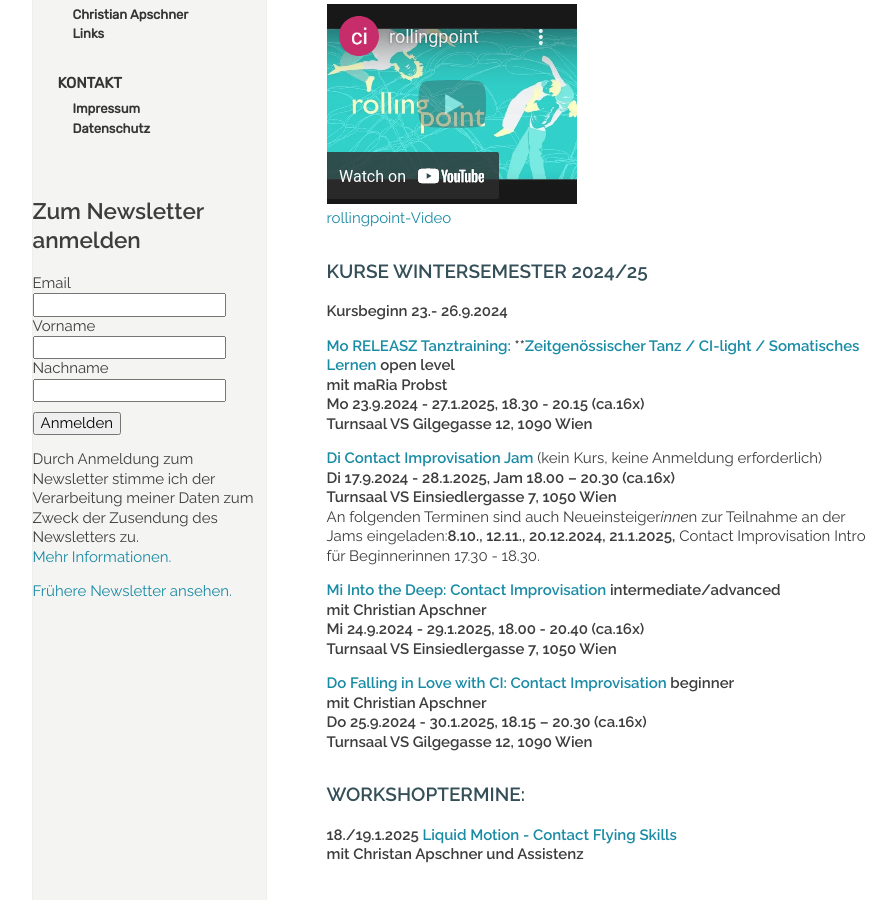
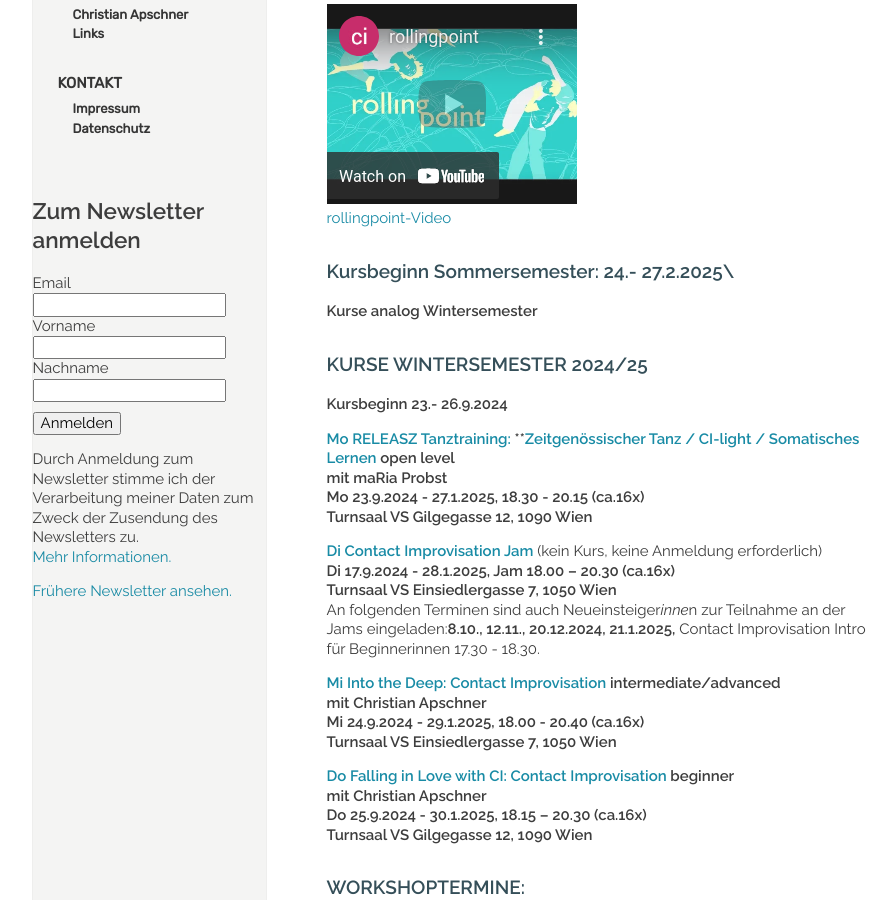
Before and after one commit to manulari/rollingpointat, a Jekyll site: the page built from _pages_de/index.md, in a window 1280 px wide and 900 px high, scrolled down 864 px. Shown: the whole window, without its empty margins (152-1048 px from the left). Built offline with Jekyll 4.4.1, drawn with Linux system fonts in a browser that asks for light colours; comment, search, counter and statistics services are not loaded.

Commit message:
Update page (de) “index”

```diff
--- a/_pages_de/index.md
+++ b/_pages_de/index.md
@@ -17,6 +17,9 @@ Fotocredit: https://johannes-stolba.net/photography/
 ## Videos
 
 <div class="imglink"><a target="_blank" href="https://www.youtube.com/embed/kp3DqzN1Ldo"><img src="/assets/uploads/video_vorschau_rollingpoint.png" alt="" /><div>rollingpoint-Video</div></a></div>
+
+### **Kursbeginn Sommersemester: 24.- 27.2.2025**\
+**Kurse analog Wintersemester**
 
 ### **KURSE WINTERSEMESTER 2024/25**
 
```
